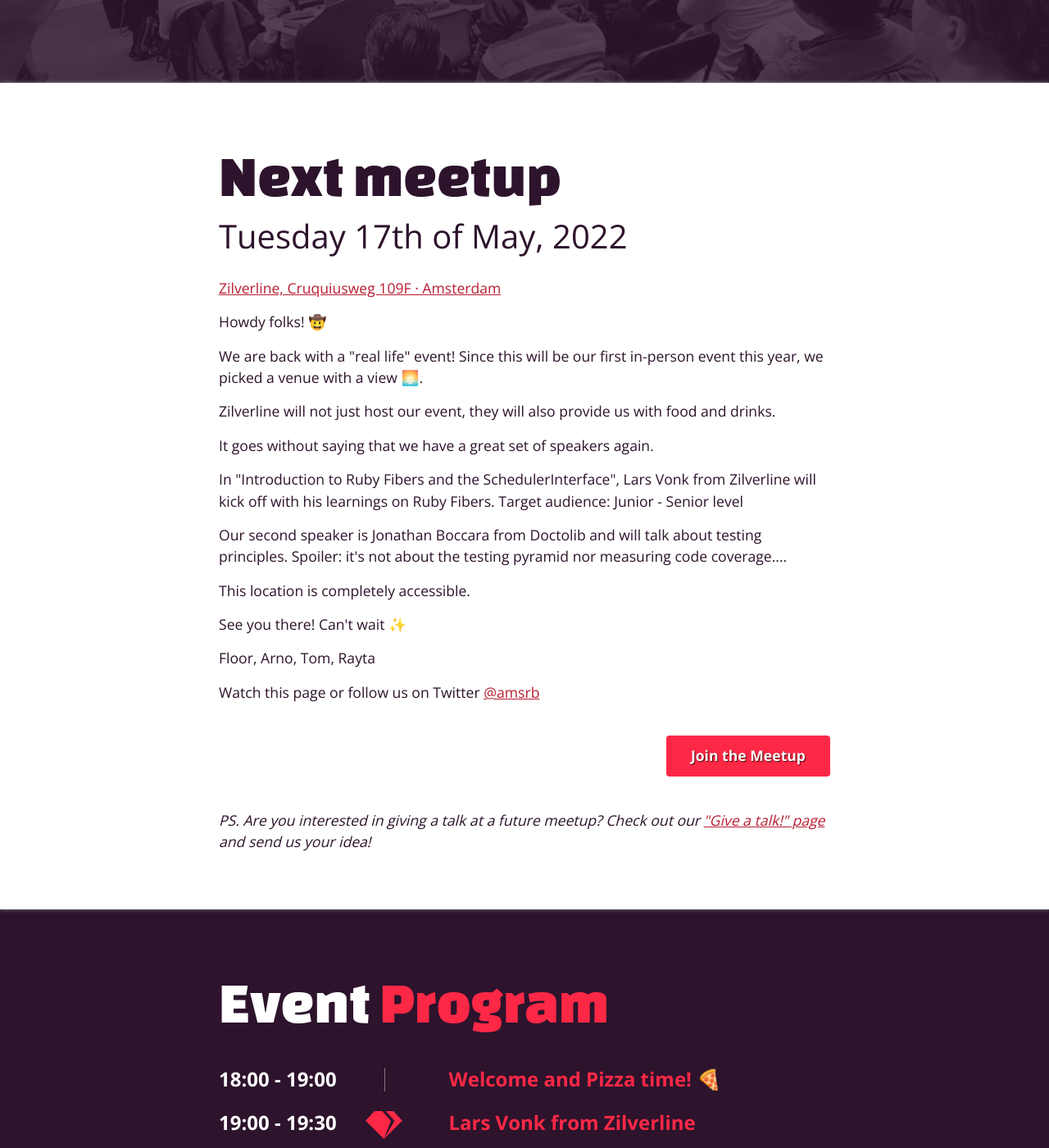
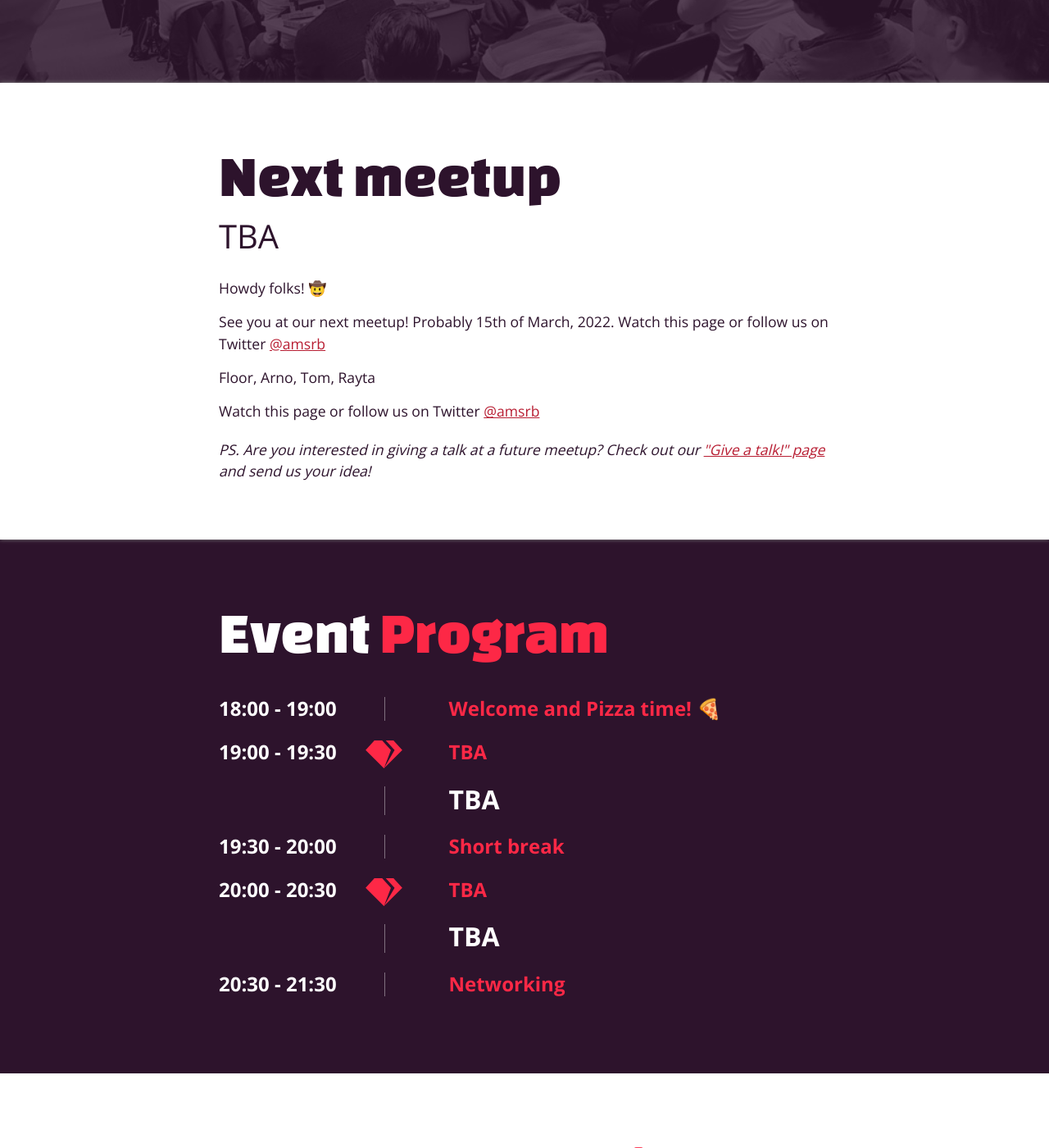
Before and after one commit to amsrb/amsrb.github.com, a Jekyll site: the page built from index.html, in a window 1280 px wide and 1400 px high, scrolled down 334 px. Shown: the whole window at 82% size. Built offline with Jekyll 4.4.1, drawn with Linux system fonts in a browser that asks for light colours; some of the changed text lies outside the part shown.

Commit message:
Reset homepage event details
Remove previous event and put a placeholder there for the next event.

```diff
--- a/index.html
+++ b/index.html
@@ -3,7 +3,7 @@
 page_class: "home"
 description: "Welcome to the Amsterdam Ruby meetup group! RSVP for our next event or catch up on the last event."
 livestream_link: ""
-meetup_link: "https://www.meetup.com/Amsterdam-rb/events/284096864/"
+meetup_link: ""
 ---
 
 <section class="hero" id="hero">
@@ -38,30 +38,11 @@
   <section class="meetup2 light-content content-with-shadow" id="meetup">
     <div class="wrap">
       <h2 class="big">Next meetup</h2>
-      <p class="date">Tuesday 17th of May, 2022</p>
-      <p>
-        <a href="https://www.google.com/maps/search/?api=1&query=Zilverline%20BV%2CCruquiusweg%20109F%2CAmsterdam%2CNH%2Cnl">Zilverline, Cruquiusweg 109F · Amsterdam</a>
-      </p>
+      <p class="date">TBA</p>
       <div class="text-content">
         <p>Howdy folks! 🤠</p>
 
-        <p>We are back with a "real life" event! Since this will be our first in-person event this year, we picked a venue with a view 🌅.</p>
-        <p>Zilverline will not just host our event, they will also provide us with food and drinks.</p>
-
-        <p>It goes without saying that we have a great set of speakers again.</p>
-        <p>
-          In "Introduction to Ruby Fibers and the SchedulerInterface", Lars Vonk from Zilverline will kick off with his learnings on Ruby Fibers.
-          Target audience: Junior - Senior level
-        </p>
-
-        <p>Our second speaker is Jonathan Boccara from Doctolib and will talk about testing principles. Spoiler: it's not about the testing pyramid nor measuring code coverage....</p>
-
-        <p>
-          This location is completely accessible.
-        </p>
-        <p>
-          See you there! Can't wait ✨
-        </p>
+        <p>See you at our next meetup! Probably 15th of March, 2022. Watch this page or follow us on Twitter <a href="https://twitter.com/amsrb">@amsrb</a></p>
 
         <p>Floor, Arno, Tom, Rayta</p>
 
@@ -96,8 +77,8 @@
       <div class="entry entry-with-icon">
         <div class="time">19:00 - 19:30</div>
         <div class="details">
-          <div class="entry-name speaker">Lars Vonk from Zilverline</div>
-          <div class="title">Introduction to Ruby Fibers and the SchedulerInterface</div>
+          <div class="entry-name speaker">TBA</div>
+          <div class="title">TBA</div>
         </div>
       </div>
       <div class="entry">
@@ -109,8 +90,8 @@
       <div class="entry entry-with-icon">
         <div class="time">20:00 - 20:30</div>
         <div class="details">
-          <div class="entry-name speaker">Jonathan Boccara from Doctolib</div>
-          <div class="title">Testing principles. Spoiler: it's not about the testing pyramid nor measuring code coverage....</div>
+          <div class="entry-name speaker">TBA</div>
+          <div class="title">TBA</div>
         </div>
       </div>
       <div class="entry">
```
